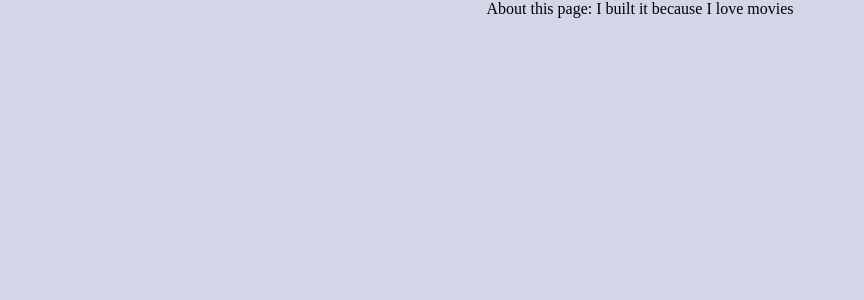
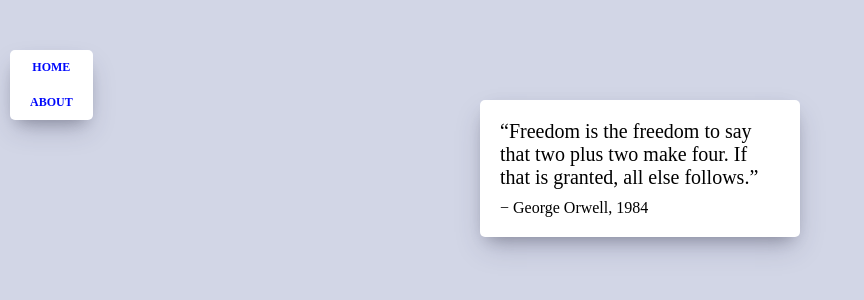
Before and after one commit to sunday-sunny/movie_app, a React (Create React App) app: page /#/about in a window 1280 px wide. Shown: the top 300 px of the page, without its empty margins (0-864 px from the left). Built offline with nearby package versions, Linux system fonts and the light colour scheme.

Commit message:
add navigation and css

```diff
--- /dev/null
+++ b/src/App.css
@@ -0,0 +1,10 @@
+* {
+  box-sizing: border-box;
+}
+
+body {
+  margin: 0;
+  padding: 0;
+  height: 100%;
+  background-color: #d2d6e6;
+}
--- a/src/App.js
+++ b/src/App.js
@@ -2,10 +2,13 @@
 import { HashRouter, Route } from "react-router-dom";
 import About from "./routes/About";
 import Home from "./routes/Home";
+import Navigation from "./routes/Navigation";
+import "./App.css";
 
 function App() {
   return (
     <HashRouter>
+      <Navigation />
       <Route path="/" exact={true} component={Home} />
       <Route path="/about" component={About} />
     </HashRouter>
--- /dev/null
+++ b/src/routes/About.css
@@ -0,0 +1,20 @@
+.about__container {
+  box-shadow: 0 13px 27px -5px rgba(50, 50, 93, 0.25),
+    0 8px 16px -8px rgba(0, 0, 0, 0.3), 0 -6px 16px -6px rgba(0, 0, 0, 0.025);
+  padding: 20px;
+  border-radius: 5px;
+  background-color: white;
+  margin: 0 auto;
+  margin-top: 100px;
+  max-width: 25%;
+  font-weight: 300;
+}
+
+.about__container span:first-child {
+  font-size: 20px;
+}
+
+.about__container span:last-child {
+  display: block;
+  margin-top: 10px;
+}
--- a/src/routes/About.js
+++ b/src/routes/About.js
@@ -1,7 +1,16 @@
 import React from "react";
+import "./About.css";
 
 function About() {
-  return <span>About this page: I built it because I love movies</span>;
+  return (
+    <div className="about__container">
+      <span>
+        “Freedom is the freedom to say that two plus two make four. If that is
+        granted, all else follows.”
+      </span>
+      <span>− George Orwell, 1984</span>
+    </div>
+  );
 }
 
 export default About;
--- a/src/routes/Home.css
+++ b/src/routes/Home.css
@@ -1,17 +1,3 @@
-* {
-  box-sizing: border-box;
-}
-
-body {
-  margin: 0;
-  padding: 0;
-  background-color: #d2d6e6;
-  height: 100%;
-}
-
-html,
-body,
-#root,
 .container {
   /* height: 100%; */
   display: flex;
--- /dev/null
+++ b/src/routes/Navigation.css
@@ -0,0 +1,25 @@
+.nav {
+  position: fixed;
+  top: 50px;
+  left: 10px;
+  display: flex;
+  flex-direction: column;
+  background-color: white;
+  padding: 10px 20px;
+  border-radius: 5px;
+  box-shadow: 0 13px 27px -5px rgba(50, 50, 93, 0.25),
+    0 8px 16px -8px rgba(0, 0, 0, 0.3), 0 -6px 16px -6px rgba(0, 0, 0, 0.025);
+}
+
+.nav a {
+  text-decoration: none;
+  color: #0008fc;
+  text-transform: uppercase;
+  text-align: center;
+  font-size: 12px;
+  font-weight: 600;
+}
+
+.nav a:not(:last-child) {
+  margin-bottom: 20px;
+}
--- /dev/null
+++ b/src/routes/Navigation.js
@@ -0,0 +1,14 @@
+import React from "react";
+import { Link } from "react-router-dom";
+import "./Navigation.css";
+
+function Navigation() {
+  return (
+    <div className="nav">
+      <Link to="/">Home</Link>
+      <Link to="/about">About</Link>
+    </div>
+  );
+}
+
+export default Navigation;
```
